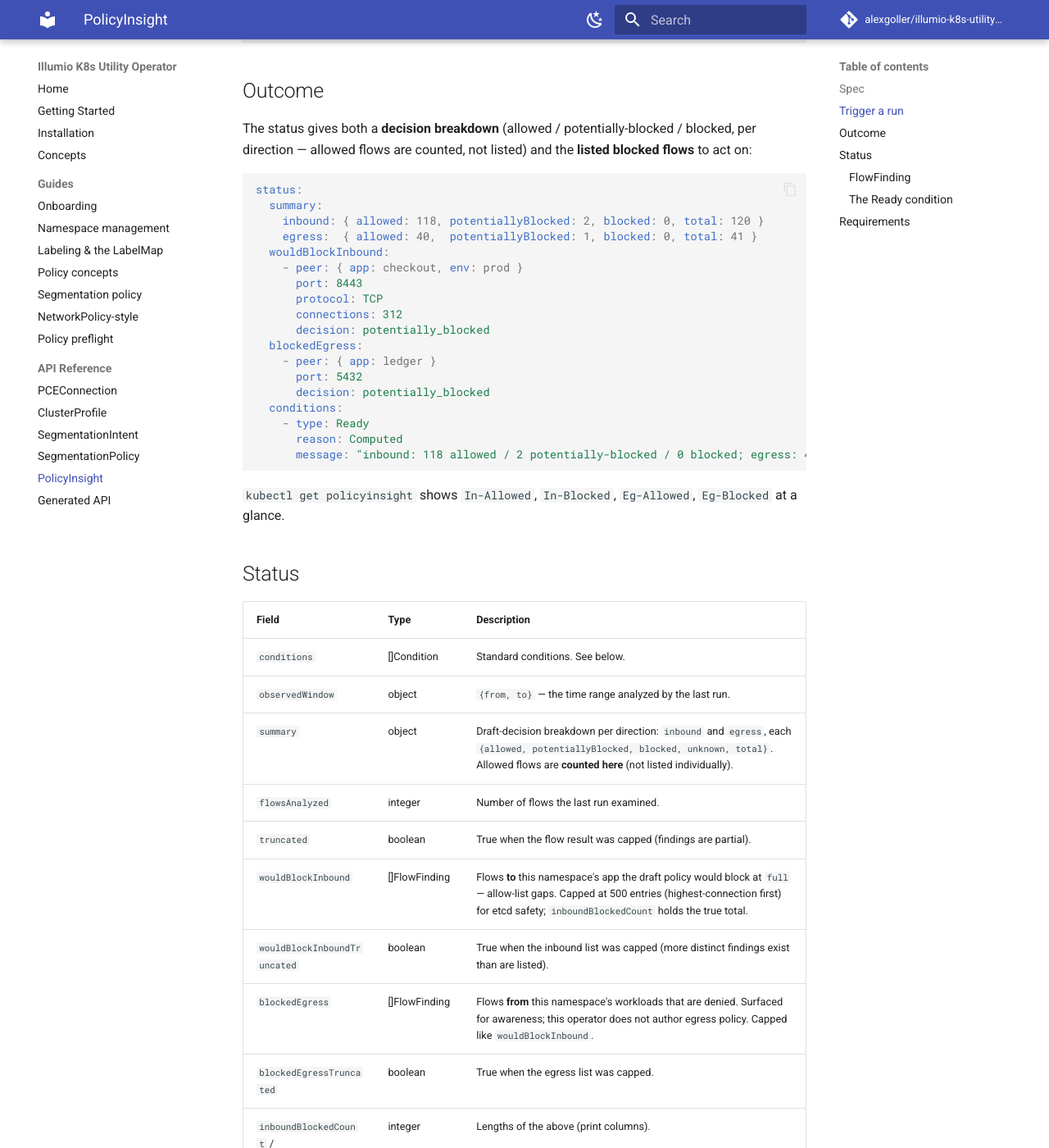
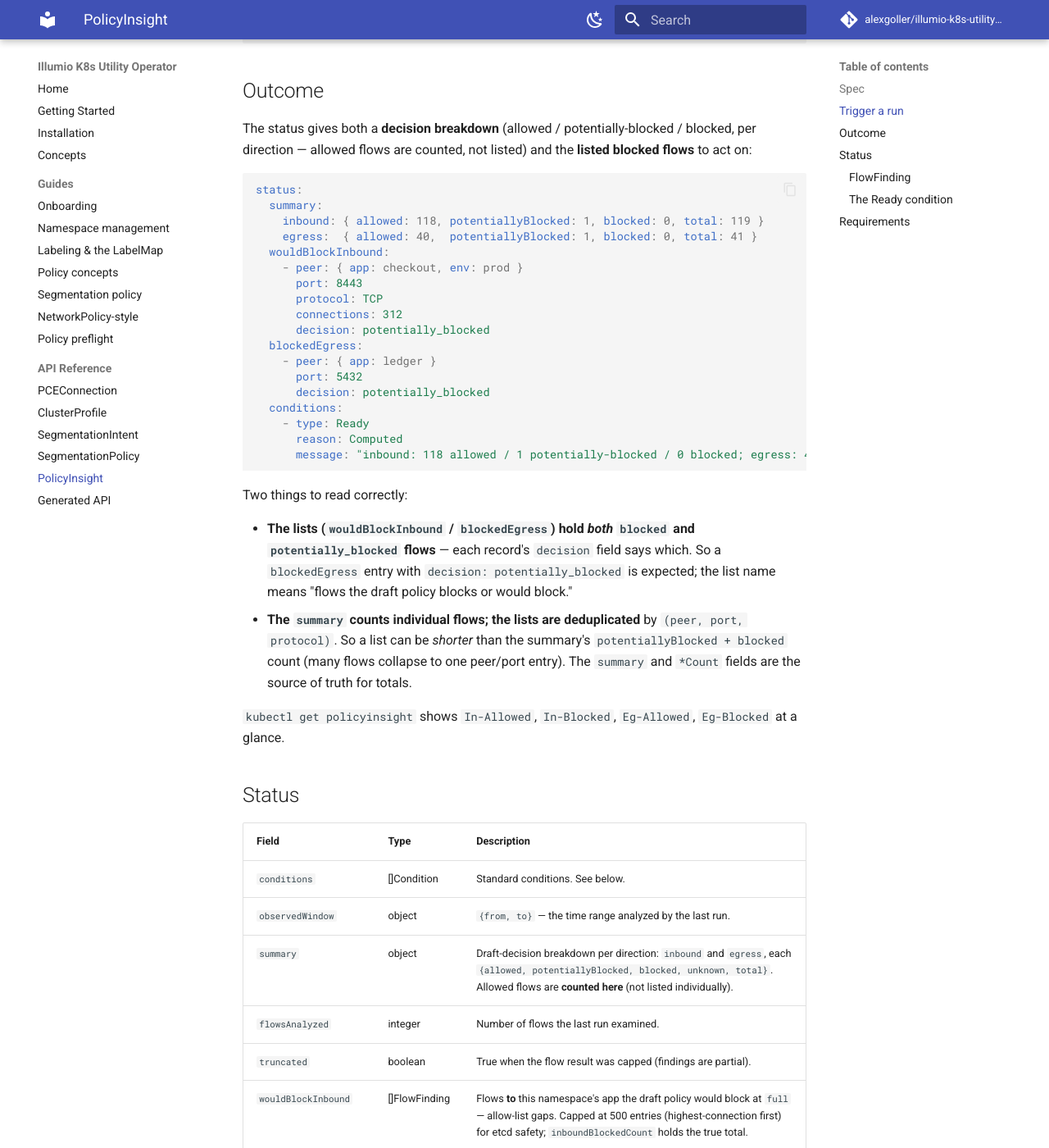
Before and after one commit to alexgoller/illumio-k8s-utility-operator, an MkDocs documentation site: the page built from docs/reference/policyinsight.md, in a window 1280 px wide and 1400 px high, scrolled down 972 px. Shown: the whole window at 82% size. Built offline with MkDocs 1.6.1 and Material for MkDocs 9.7.7, drawn with Linux system fonts in a browser that asks for light colours; comment, search, counter and statistics services are not loaded.

Commit message:
docs(preflight): fix Outcome example inconsistency (Jan Pales feedback)
Clarify that wouldBlockInbound/blockedEgress hold both blocked and
potentially_blocked (per-record decision), and that summary counts flows while
the lists are deduped by (peer,port,protocol) — so list length can be < summary
count. Fixed the example numbers to be self-consistent.

Co-Authored-By: Claude Opus 4.8 (1M context) <noreply@anthropic.com>

````diff
--- a/docs/reference/policyinsight.md
+++ b/docs/reference/policyinsight.md
@@ -38,7 +38,7 @@ The status gives both a **decision breakdown** (allowed / potentially-blocked /
 ```yaml
 status:
   summary:
-    inbound: { allowed: 118, potentiallyBlocked: 2, blocked: 0, total: 120 }
+    inbound: { allowed: 118, potentiallyBlocked: 1, blocked: 0, total: 119 }
     egress:  { allowed: 40,  potentiallyBlocked: 1, blocked: 0, total: 41 }
   wouldBlockInbound:
     - peer: { app: checkout, env: prod }
@@ -53,8 +53,13 @@ status:
   conditions:
     - type: Ready
       reason: Computed
-      message: "inbound: 118 allowed / 2 potentially-blocked / 0 blocked; egress: 40 allowed / 1 potentially-blocked / 0 blocked"
+      message: "inbound: 118 allowed / 1 potentially-blocked / 0 blocked; egress: 40 allowed / 1 potentially-blocked / 0 blocked"
 ```
+
+Two things to read correctly:
+
+- **The lists (`wouldBlockInbound` / `blockedEgress`) hold *both* `blocked` and `potentially_blocked` flows** — each record's `decision` field says which. So a `blockedEgress` entry with `decision: potentially_blocked` is expected; the list name means "flows the draft policy blocks or would block."
+- **The `summary` counts individual flows; the lists are deduplicated** by `(peer, port, protocol)`. So a list can be *shorter* than the summary's `potentiallyBlocked + blocked` count (many flows collapse to one peer/port entry). The `summary` and `*Count` fields are the source of truth for totals.
 
 `kubectl get policyinsight` shows `In-Allowed`, `In-Blocked`, `Eg-Allowed`, `Eg-Blocked` at a glance.
 
````
